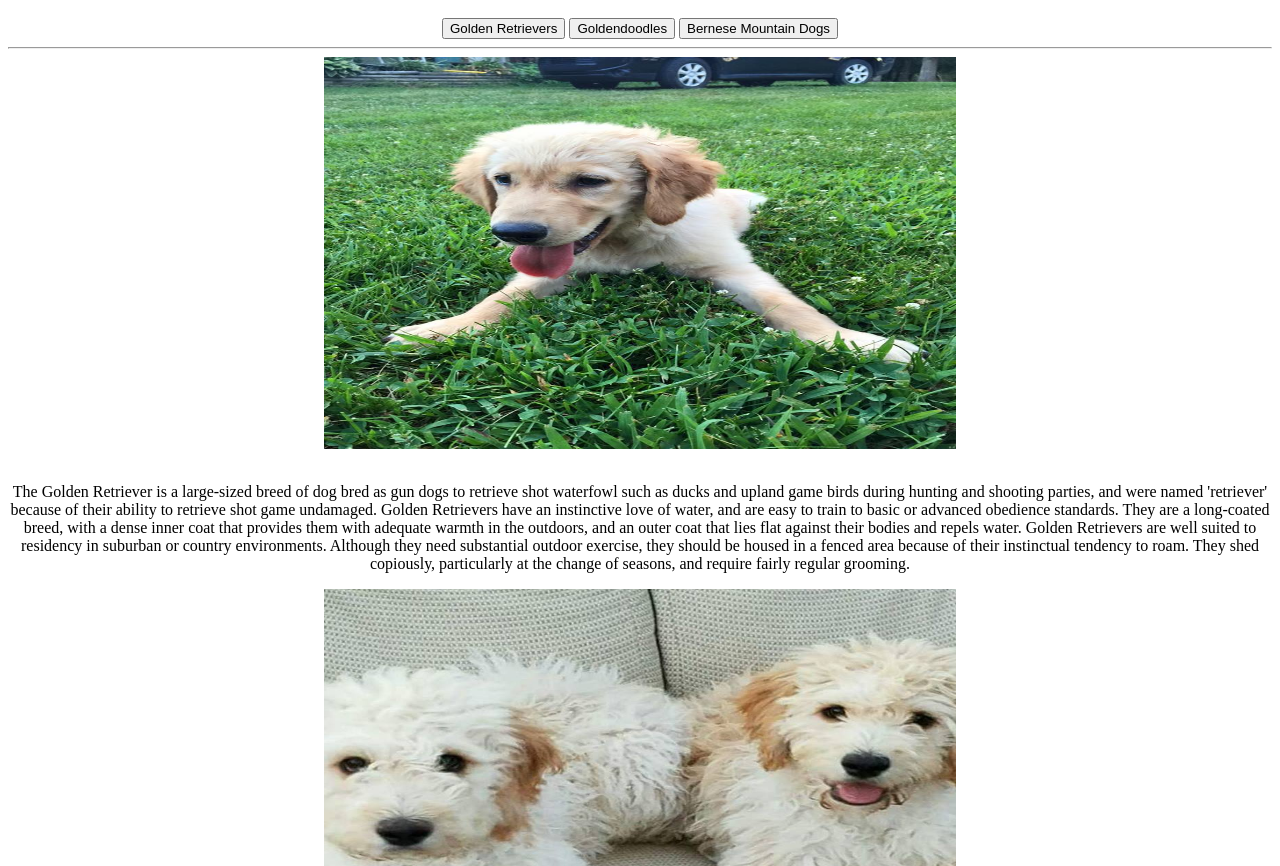
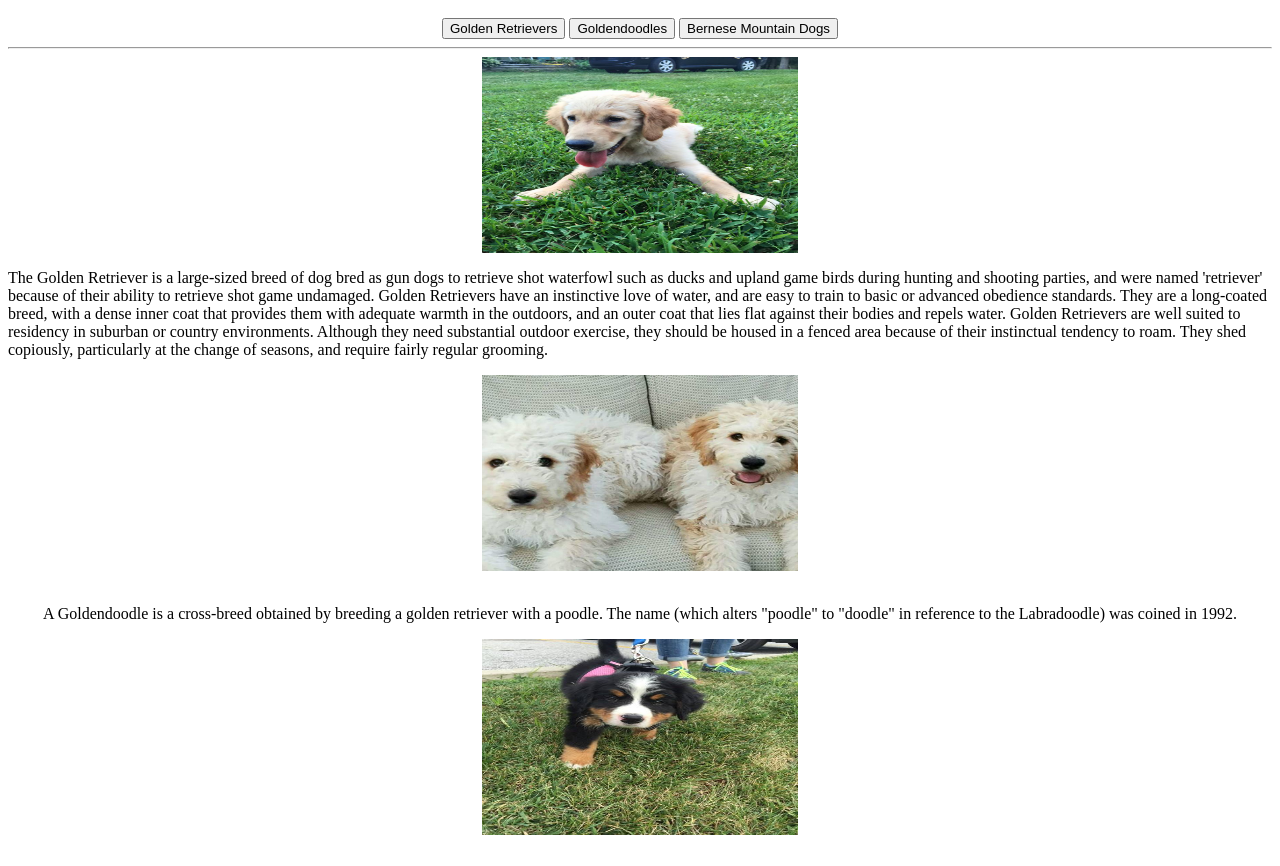
Before and after one commit to thezachcannon/thezachcannon.github.io, a website: page breeds.html in a window 1280 px wide. Shown: the part 48-914 px from the top of the page. Drawn offline with Linux system fonts and the light colour scheme.

Commit message:
Images are looking good

```diff
--- a/breeds.html
+++ b/breeds.html
@@ -7,22 +7,22 @@
 </div></center>
 <hr>
 <div ng-show="goldenView">
-<img style="height: 50%; width: 50%; display: block; margin-left: auto; margin-right:auto"src="goldenAbout.jpg"/>
-<br>
-<p style="text-align: center">
+<img style="height: 25%; width: 25%; display: block; margin-left: auto; margin-right:auto" src="goldenAbout.jpg" style="height: 50%; width: 50%;"  align="middle"/>
+
+<p>
   The Golden Retriever is a large-sized breed of dog bred as gun dogs to retrieve shot waterfowl such as ducks and upland game birds during hunting and shooting parties, and were named 'retriever' because of their ability to retrieve shot game undamaged. Golden Retrievers have an instinctive love of water, and are easy to train to basic or advanced obedience standards. They are a long-coated breed, with a dense inner coat that provides them with adequate warmth in the outdoors, and an outer coat that lies flat against their bodies and repels water. Golden Retrievers are well suited to residency in suburban or country environments. Although they need substantial outdoor exercise, they should be housed in a fenced area because of their instinctual tendency to roam. They shed copiously, particularly at the change of seasons, and require fairly regular grooming.
 </p>
 </div>
 
 <div ng-show="goldendoodleView">
-<img style="height: 50%; width: 50%; display: block; margin-left: auto; margin-right:auto"src="goldendoodle.jpg" />
+<img style="height: 25%; width: 25%; display: block; margin-left: auto; margin-right:auto"src="goldendoodle.jpg" />
 <br>
 <p style="text-align: center">
 A Goldendoodle is a cross-breed obtained by breeding a golden retriever with a poodle. The name (which alters "poodle" to "doodle" in reference to the Labradoodle) was coined in 1992.
 </p>
 </div>
 <div ng-show="berneseView">
-<img style="height: 50%; width: 50%; display: block; margin-left: auto; margin-right:auto"src="bernese.jpg" />
+<img style="height: 25%; width: 25%; display: block; margin-left: auto; margin-right:auto"src="bernese.jpg" />
 <br>
 <p style="text-align: center">
 The Bernese Mountain Dog, called in German the Berner Sennenhund, is a large-sized breed of dog, one of the four breeds of Sennenhund-type dogs from the Swiss Alps. The name Sennenhund is derived from the German Senne (“alpine pasture”) and Hund (“dog”), as they accompanied the alpine herders and dairymen called Senn. Berner (or Bernese in English) refers to the area of the breed’s origin, in the canton of Bern. This mountain dog was originally kept as a general farm dog. Large Sennenhunde in the past were also used as draft animals, pulling carts. The breed was officially established in 1907. In 1937, the American Kennel Club recognized it; today, the club classifies it as a member of the Working Group.
```
